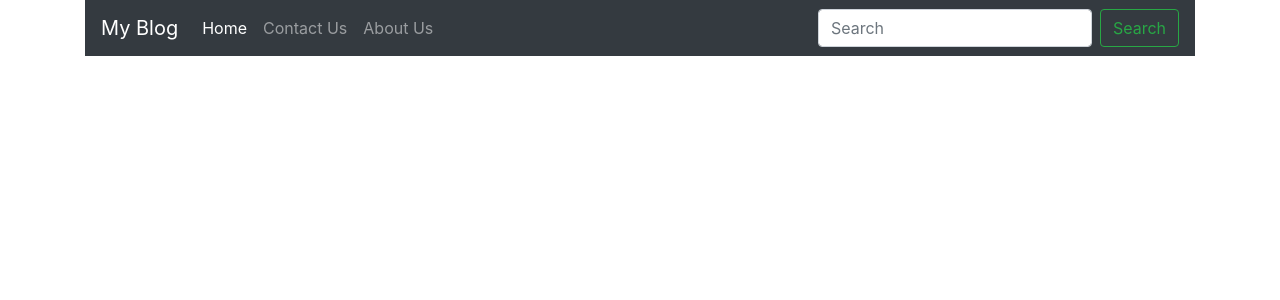
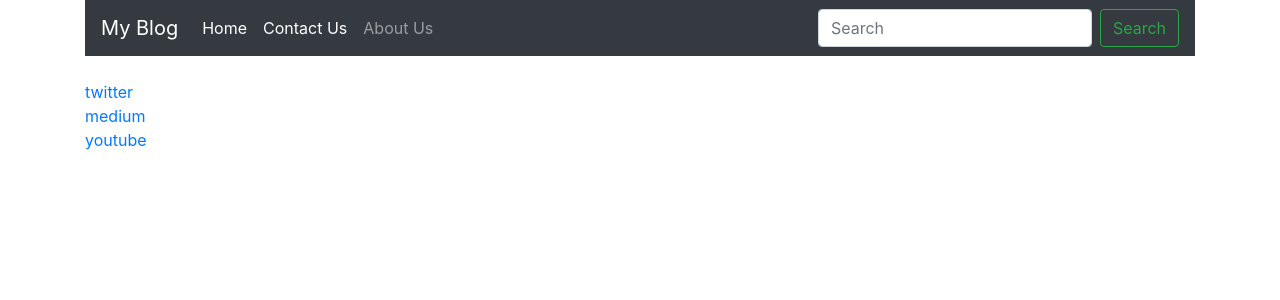
Before and after one commit to rajeshpillai/dass-blog, a React (Create React App) app: page /contactus in a window 1280 px wide. Shown: the top 300 px of the page. Built offline with nearby package versions, Linux system fonts and the light colour scheme.

Commit message:
Added contactus page

```diff
--- a/src/App.js
+++ b/src/App.js
@@ -2,12 +2,19 @@ import React from 'react';
 import {BrowserRouter as Router, Route, NavLink} from 'react-router-dom';
 import './App.css';
 import Nav from './components/nav';
+import AboutUs from './pages/aboutus';
+import ContactUs from './pages/contactus';
 
 function App() {
   return (
     <Router>
       <div className="container">
         <Nav/>
+       <Route path = "/aboutus"
+          component = {AboutUs} />
+       <Route path = "/contactus"
+          component = {ContactUs} />
+
       </div>
     </Router>
   );
--- a/src/components/nav.js
+++ b/src/components/nav.js
@@ -1,4 +1,5 @@
 import React from 'react';
+import {NavLink} from 'react-router-dom';
 
 export default function Nav() {
     return (
@@ -13,10 +14,12 @@ export default function Nav() {
                     <a className="nav-link" href="#">Home <span className="sr-only">(current)</span></a>
                 </li>
                 <li className="nav-item">
-                    <a className="nav-link" href="#">Contact Us</a>
+                    <NavLink className="nav-link" to="/contactus">Contact Us</NavLink>
                 </li>
                 <li className="nav-item">
-                    <a className="nav-link" href="#">About Us</a>
+                    <NavLink className="nav-link" to="/aboutus">
+                        About Us
+                    </NavLink>
                 </li>
                 </ul>
                 <form className="form-inline mt-2 mt-md-0">
--- /dev/null
+++ b/src/pages/aboutus.js
@@ -0,0 +1,12 @@
+import React from 'react';
+
+export default function AboutUs() {
+    return (
+        <div className="row">
+            <div className="col-md-12">
+                My awesome technical journey
+                for the www to read!!
+            </div>
+        </div>
+    );
+}
--- /dev/null
+++ b/src/pages/contactus.js
@@ -0,0 +1,23 @@
+import React from 'react';
+
+export default function ContactUs() {
+    return (
+        <>
+            <div className="row">
+                <div className="col-md-12">
+                    <a href="https://twitter.com/rajeshpillai" target="_blank">twitter</a>
+                </div>
+            </div>
+            <div className="row">
+                <div className="col-md-12">
+                    <a href="https://medium.com/@rajeshpillai" target="_blank">medium</a>
+                </div>
+            </div>
+            <div className="row">
+                <div className="col-md-12">
+                    <a href="https://youtube.com/tekacademylabs" target="_blank">youtube</a>
+                </div>
+            </div>
+        </>
+    );
+}
```
